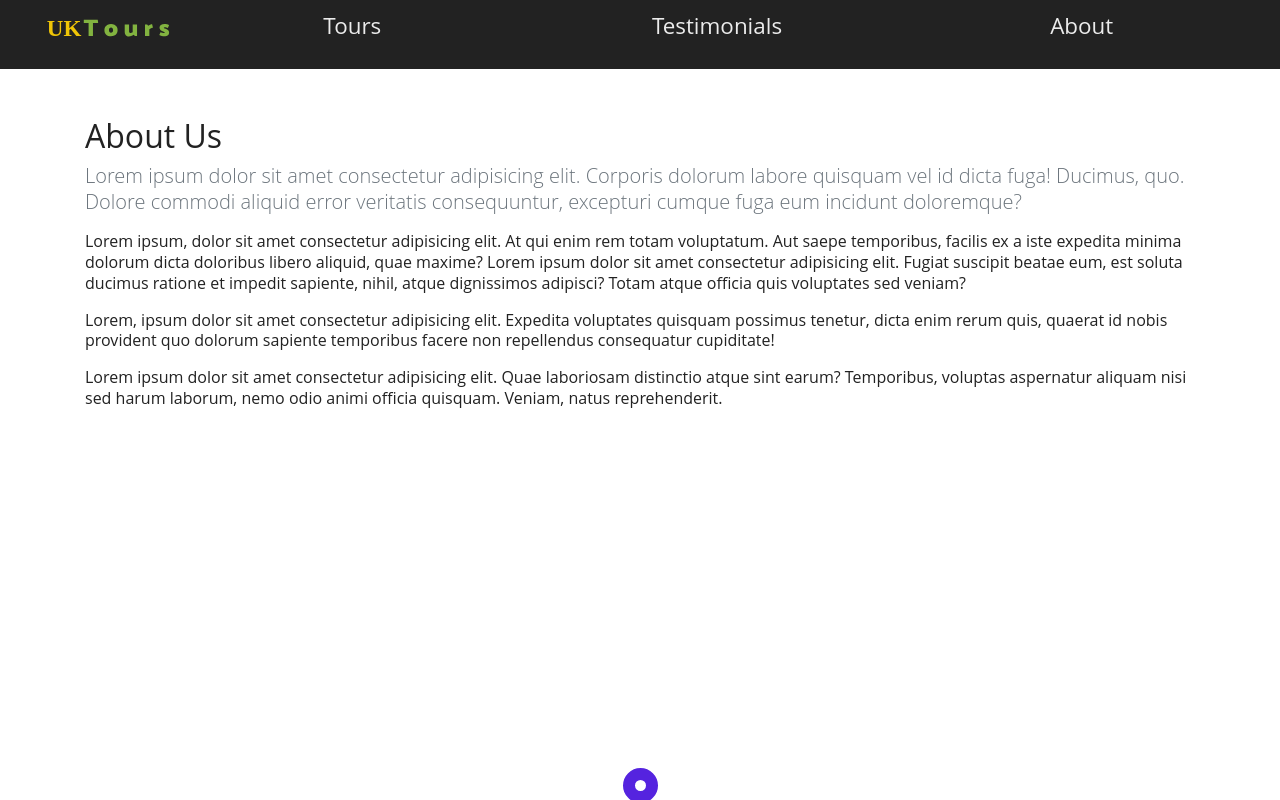
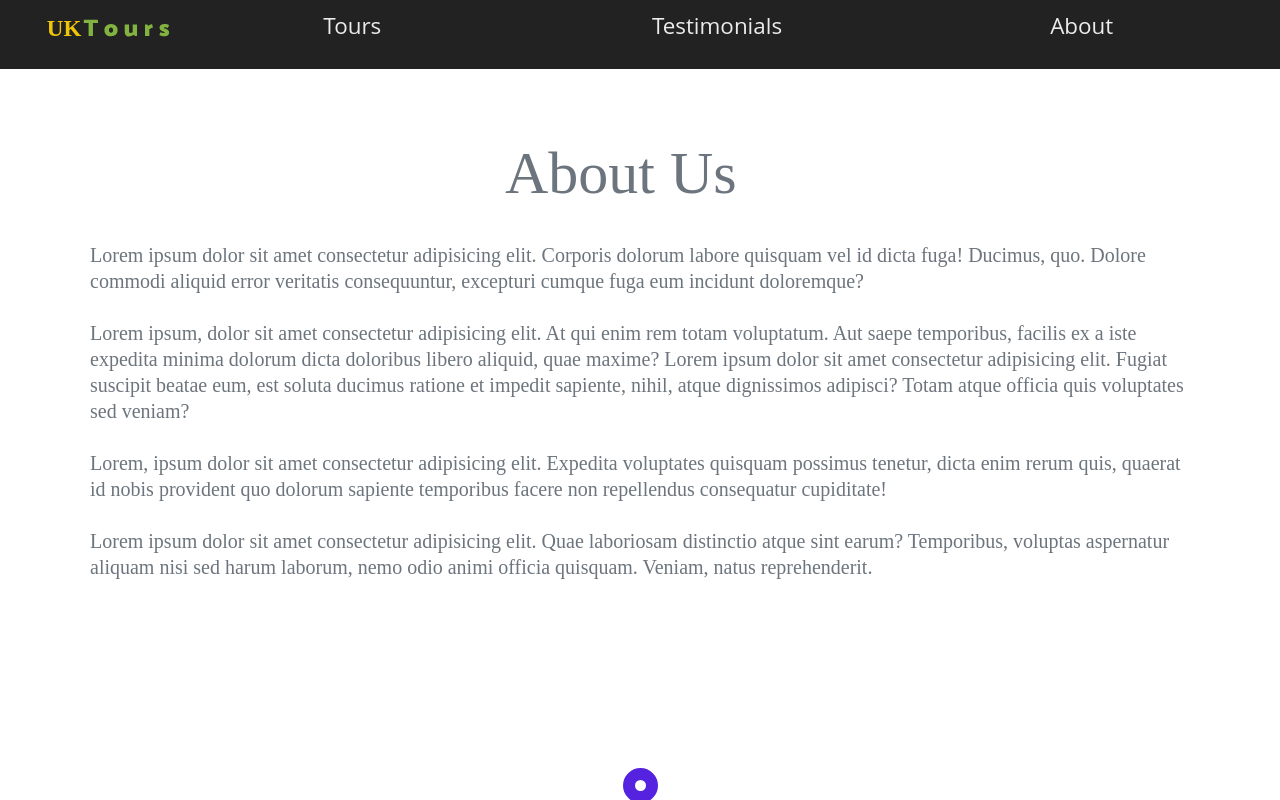
Before and after one commit to FNuri/React-Uk-Tours, a React (Create React App) app: page /About in a window 1280 px wide. Built offline with nearby package versions, Linux system fonts and the light colour scheme.

Commit message:
Added styling to Homepage

```diff
--- a/src/components/About/About.js
+++ b/src/components/About/About.js
@@ -1,4 +1,5 @@
 import React from 'react'
+import "../Testimonials/testimonials.css"
 
 
 
@@ -6,11 +7,11 @@ export default function About() {
   return (
     <div className="container container--narrow py-md-5">
 
-    <h2>About Us</h2>
-    <p className="lead text-muted">Lorem ipsum dolor sit amet consectetur adipisicing elit. Corporis dolorum labore quisquam vel id dicta fuga! Ducimus, quo. Dolore commodi aliquid error veritatis consequuntur, excepturi cumque fuga eum incidunt doloremque?</p>
-      <p>Lorem ipsum, dolor sit amet consectetur adipisicing elit. At qui enim rem totam voluptatum. Aut saepe temporibus, facilis ex a iste expedita minima dolorum dicta doloribus libero aliquid, quae maxime? Lorem ipsum dolor sit amet consectetur adipisicing elit. Fugiat suscipit beatae eum, est soluta ducimus ratione et impedit sapiente, nihil, atque dignissimos adipisci? Totam atque officia quis voluptates sed veniam?</p>
-      <p>Lorem, ipsum dolor sit amet consectetur adipisicing elit. Expedita voluptates quisquam possimus tenetur, dicta enim rerum quis, quaerat id nobis provident quo dolorum sapiente temporibus facere non repellendus consequatur cupiditate!</p>
-      <p>Lorem ipsum dolor sit amet consectetur adipisicing elit. Quae laboriosam distinctio atque sint earum? Temporibus, voluptas aspernatur aliquam nisi sed harum laborum, nemo odio animi officia quisquam. Veniam, natus reprehenderit.</p>
+    <h2 className="lead text-muted" style={{padding: 20, marginLeft: 400, fontFamily: 'Cherry Swash', fontSize: 60}}><strong>About Us</strong></h2>
+    <p className="lead text-muted" style={{padding: 5, fontFamily: 'Cherry Swash'}}>Lorem ipsum dolor sit amet consectetur adipisicing elit. Corporis dolorum labore quisquam vel id dicta fuga! Ducimus, quo. Dolore commodi aliquid error veritatis consequuntur, excepturi cumque fuga eum incidunt doloremque?</p>
+      <p className="lead text-muted" style={{padding: 5, fontFamily: 'Cherry Swash'}} >Lorem ipsum, dolor sit amet consectetur adipisicing elit. At qui enim rem totam voluptatum. Aut saepe temporibus, facilis ex a iste expedita minima dolorum dicta doloribus libero aliquid, quae maxime? Lorem ipsum dolor sit amet consectetur adipisicing elit. Fugiat suscipit beatae eum, est soluta ducimus ratione et impedit sapiente, nihil, atque dignissimos adipisci? Totam atque officia quis voluptates sed veniam?</p>
+      <p className="lead text-muted" style={{padding: 5, fontFamily: 'Cherry Swash'}}>Lorem, ipsum dolor sit amet consectetur adipisicing elit. Expedita voluptates quisquam possimus tenetur, dicta enim rerum quis, quaerat id nobis provident quo dolorum sapiente temporibus facere non repellendus consequatur cupiditate!</p>
+      <p className="lead text-muted" style={{padding: 5, fontFamily: 'Cherry Swash'}}>Lorem ipsum dolor sit amet consectetur adipisicing elit. Quae laboriosam distinctio atque sint earum? Temporibus, voluptas aspernatur aliquam nisi sed harum laborum, nemo odio animi officia quisquam. Veniam, natus reprehenderit.</p>
 
 
     </div>
--- a/src/components/Home/Home.js
+++ b/src/components/Home/Home.js
@@ -5,15 +5,15 @@ import "../Testimonials/testimonials.css"
 export default function Home() {
   return (
     <div className="container container--narrow py-md-5">
-      <h1 style={{textAlign: "center", padding: 20, fontSize: 60, color: "#058a96"}}>Welcome to UK Tours</h1>
+      <h1 style={{textAlign: "center", padding: 20, fontFamily: "Pacifico", fontSize: 60, color: "#058a96"}}>Welcome to UK Tours</h1>
       <div>
         <div className="img-container2">
           <img src="https://images.unsplash.com/photo-1546889645-c1ac9128578f?ixlib=rb-1.2.1&ixid=eyJhcHBfaWQiOjEyMDd9&auto=format&fit=crop&w=800&q=80" alt="city tour" />
         </div>
       </div>
       <div>
-        <p className="lead text-muted" style={{padding: 20, textAlign: "left", align: "justify"}} >Lorem ipsum dolor sit amet consectetur adipisicing elit. Corporis dolorum labore quisquam vel id dicta fuga! Ducimus, quo. Dolore commodi aliquid error veritatis consequuntur, excepturi cumque fuga eum incidunt doloremque?</p>
-      <p>Lorem ipsum, dolor sit amet consectetur adipisicing elit. At qui enim rem totam voluptatum. Aut saepe temporibus, facilis ex a iste expedita minima dolorum dicta doloribus libero aliquid, quae maxime? Lorem ipsum dolor sit amet consectetur adipisicing elit. Fugiat suscipit beatae eum, est soluta ducimus ratione et impedit sapiente, nihil, atque dignissimos adipisci? Totam atque officia quis voluptates sed veniam?</p>
+        <p className="lead text-muted" style={{padding: 20, fontFamily: 'Cherry Swash', textAlign: "left", align: "justify"}} >Lorem ipsum dolor sit amet consectetur adipisicing elit. Corporis dolorum labore quisquam vel id dicta fuga! Ducimus, quo. Dolore commodi aliquid error veritatis consequuntur, excepturi cumque fuga eum incidunt doloremque?</p>
+      <p className="lead text-muted" style={{padding: 20, fontFamily: 'Cherry Swash', textAlign: "left", align: "justify"}} >Lorem ipsum, dolor sit amet consectetur adipisicing elit. At qui enim rem totam voluptatum. Aut saepe temporibus, facilis ex a iste expedita minima dolorum dicta doloribus libero aliquid, quae maxime? Lorem ipsum dolor sit amet consectetur adipisicing elit. Fugiat suscipit beatae eum, est soluta ducimus ratione et impedit sapiente, nihil, atque dignissimos adipisci? Totam atque officia quis voluptates sed veniam?</p>
 
       </div>
       <div className="img-container2">
--- a/src/components/Testimonials/testimonials.css
+++ b/src/components/Testimonials/testimonials.css
@@ -1,5 +1,6 @@
 
 @import url(https://fonts.googleapis.com/css?family=Source+Sans+Pro:300,400);
+@import url(https://fonts.googleapis.com/css?family=Pacifico);
 @import url("https://maxcdn.bootstrapcdn.com/font-awesome/4.7.0/css/font-awesome.min.css");
 
 * {
--- a/src/components/Tour/Tour.js
+++ b/src/components/Tour/Tour.js
@@ -17,6 +17,7 @@ export default class Tour extends Component {
     const {removeTour} = this.props
     return (
       <article className="tour">
+
        <div className="img-container">
          <img src={img} alt="city tour"/>
          <span className="close-btn" onClick={() => removeTour(id)}>
```
